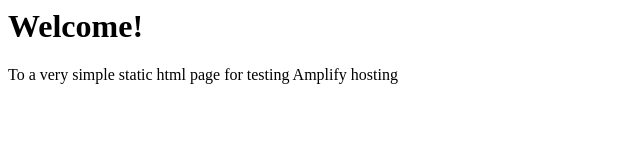
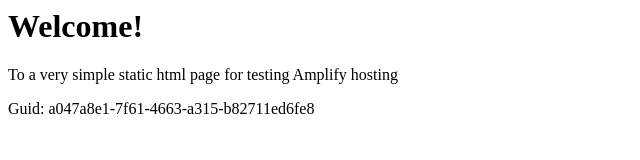
Before and after one commit to aws-aemilia-iad/Github-PR-Commit-Integration-Test-DoNotTouch-GitHubAutoBuildPrPreviewCanaryTest-v1-prod-us-east-1, a website: page src/index.html in a window 1280 px wide. Shown: the whole page, without its empty margins (0-640 px from the left). Drawn offline with Linux system fonts and the light colour scheme.

Commit message:
commit from integ tests

```diff
--- a/src/index.html
+++ b/src/index.html
@@ -1,3 +1,5 @@
+
+
 <html lang="en">
 
 <head>
@@ -10,6 +12,6 @@
 <body>
     <h1>Welcome!</h1>
     <p>To a very simple static html page for testing Amplify hosting</p>
-</body>
+    <p>Guid: a047a8e1-7f61-4663-a315-b82711ed6fe8</p></body>
 
 </html>
```
